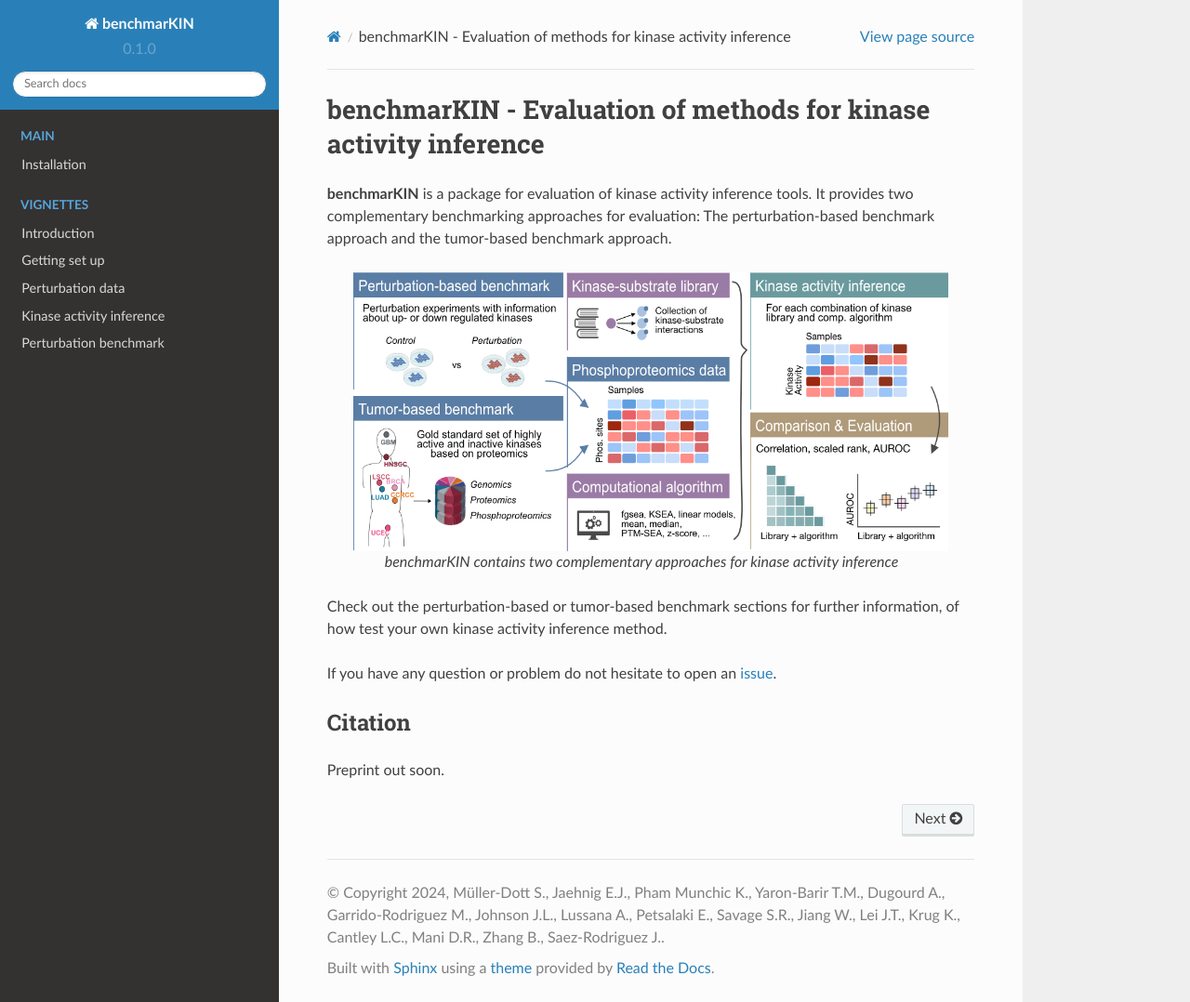
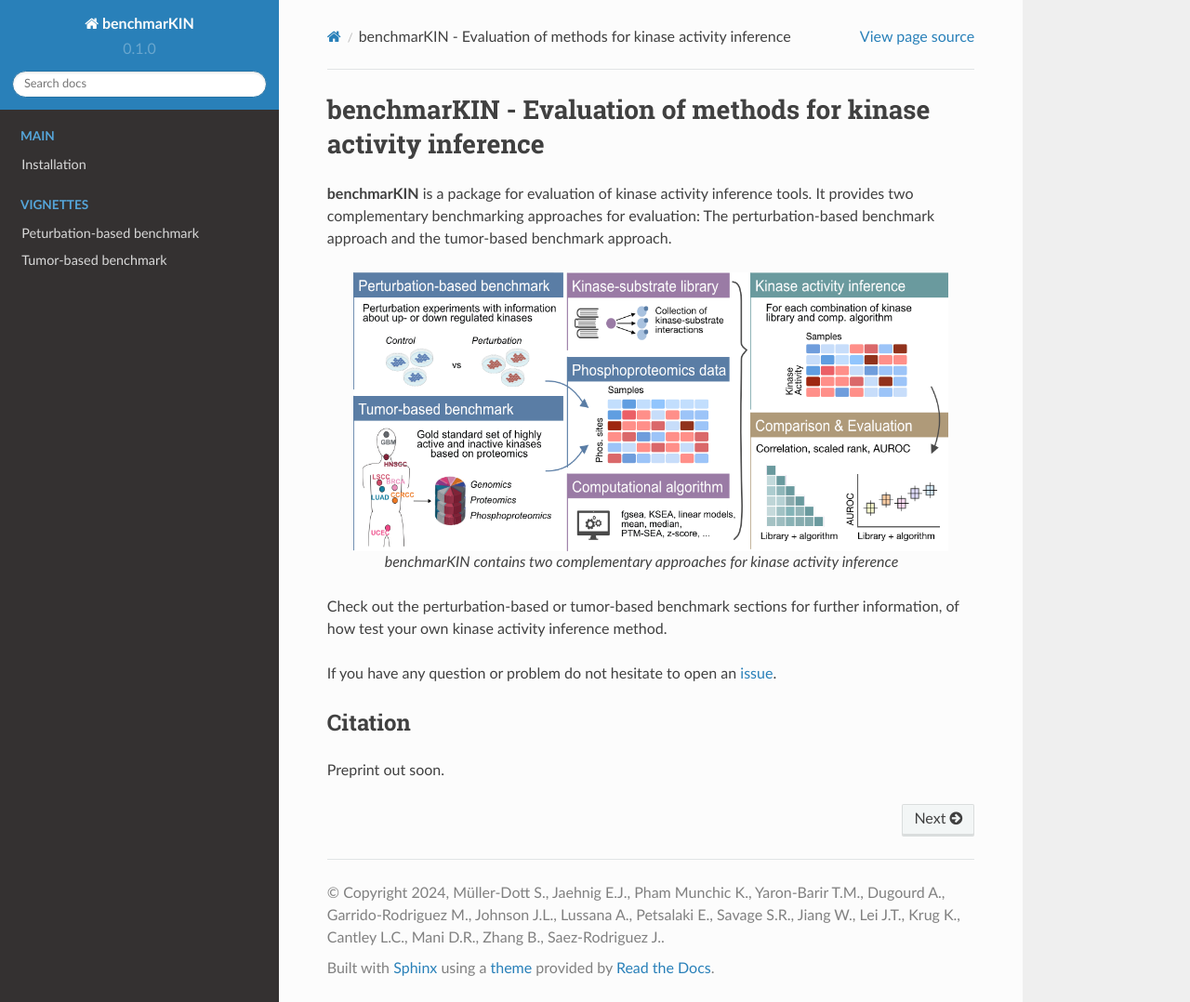
Before and after one commit to saezlab/benchmarKIN, a Sphinx documentation site: the page built from docs/source/index.rst, in a window 1280 px wide and 1078 px high. Shown: the whole window at 93% size. Built offline with Sphinx 7.4.7 and the Read the Docs theme 2.0.0, drawn with Linux system fonts in a browser that asks for light colours; some of the changed lines change nothing that is shown.

Commit message:
edit docs

````diff
--- a/docs/source/index.rst
+++ b/docs/source/index.rst
@@ -36,3 +36,4 @@
    :caption: Vignettes
 
    notebooks/perturbBench
+   notebooks/tumorBench
--- a/docs/source/notebooks/perturbBench.md
+++ b/docs/source/notebooks/perturbBench.md
@@ -1,4 +1,6 @@
-# Introduction
+# Peturbation-based benchmark
+
+## Introduction
 
 This benchmark is based on experiments where specific kinases are
 expected to have an increased or decreased activity after being
@@ -11,7 +13,7 @@
 The methods are then evaluated based on whether they are able to
 recapitulate the peturbed kinases based on their inferred activities.
 
-# Getting set up
+## Getting set up
 
 We first load the required packages to run the benchmark.
 
@@ -44,7 +46,7 @@
 # py_install("git+https://github.com/saezlab/decoupler-py.git", pip = TRUE, envname = "path-to-environment")
 ```
 
-# Perturbation data
+## Perturbation data
 
 The perturbation data can be extracted using the load_perturbData()
 function. This data frame contains the logFC for the perturbation
@@ -85,14 +87,14 @@
 #> 6 21659604   MTOR   -1      <NA> <NA>
 ```
 
-# Kinase activity inference
+## Kinase activity inference
 
 This data can be used to test any method for kinase activity inference.
 
 We will use the z-score (as implemented by RoKAI) and the
 PhosphoSitePlus kinase- substrate library as in example.
 
-## Kinase-substrate library
+### Kinase-substrate library
 
 For that we have already processed a version of PhosphoSitePlus
 (accessed: 19/04/2023) that can be mapped to our phosphorylation site
@@ -133,7 +135,7 @@
 #> 6 PRKCD   HNRNPK_S302|HNRNPK|S302     1
 ```
 
-## Activity inference using the z-score
+### Activity inference using the z-score
 
 The z-score calculates a score for each kinase by aggregating the change
 in abundance of the direct targets in relation to changes in the
@@ -151,9 +153,9 @@
 #> AURKA   -0.2297719 -0.4751803 0.49620247 -0.3783352 -2.1865515
 ```
 
-# Perturbation benchmark
+## Perturbation benchmark
 
-## Area under the receiver operator curve
+### Area under the receiver operator curve
 
 The inferred kinase activities can now be evaluated using the
 run_perturbBench() function. Hereby, it is important to note that the
@@ -175,9 +177,9 @@
 auroc_p
 ```
 
-![](/private/var/folders/th/nbdnn8l96tx88tt8nm212dpw0000gn/T/Rtmp0r0KxJ/preview-341391a81f.dir/perturbBench_files/figure-markdown_github/plot-1.png)
+![](/private/var/folders/th/nbdnn8l96tx88tt8nm212dpw0000gn/T/Rtmp0r0KxJ/preview-34134fcfa2cb.dir/perturbBench_files/figure-markdown_github/plot-1.png)
 
-## Area under the receiver operator curve
+### Area under the receiver operator curve
 
 Additionally we can calculate the rank and scaled rank of the perturbed
 kinase(s) in their respective experiments. A lower rank/scaled rank
--- /dev/null
+++ b/docs/source/notebooks/tumorBench.md
@@ -0,0 +1,242 @@
+# Tumor-based benchmark
+
+## Introduction
+
+This benchmark is based on the cptac dataset which contains genomics,
+proteomics and phosphoproteomics information of multiple patients from
+different cancer types. Here, the proteomics data was used to identify a
+gold standard set of deregulated kinases per patient which are expected
+to have an increased or decreased activity.
+
+The phosphoproteomic data is then used to infer kinase activities and to
+evaluate which method and kinase-substrate library is able to
+recapitulate the gold standard set of kinases.
+
+For this, we provide the normalized abundance of phosphorylation sites
+for each patient across different cancer types.
+
+## Getting set up
+
+We first load the required packages to run the benchmark.
+
+``` r
+library(benchmarKIN)
+library(dplyr)
+#>
+#> Attaching package: 'dplyr'
+#> The following objects are masked from 'package:stats':
+#>
+#>     filter, lag
+#> The following objects are masked from 'package:base':
+#>
+#>     intersect, setdiff, setequal, union
+```
+
+## CPTAC data
+
+We then take a look at the phosphoproteomics data from CPTAC. This data
+is stored as a long data frame in cptacData. For our analysis we will
+transform it to a list of wide data frames for each cancer type which
+can be used for activity inference.
+
+``` r
+cptac_list <- purrr::map(unique(cptacData$cancer), function(cancer_type){
+  cptacData %>%
+    dplyr::filter(cancer == cancer_type) %>%
+    tidyr::pivot_wider(names_from = "sample", values_from = "statistic", values_fill = NA) %>%
+    dplyr::select(-cancer) %>%
+    tibble::column_to_rownames("id")
+})
+
+names(cptac_list) <- unique(cptacData$cancer)
+```
+
+## Activity estimation
+
+Here, we will test the z-score (as implemented by RoKAI) in combination
+with the PhosphoSitePlus kinase-substrate library as in example.
+
+In theory any other method can also be tested with that data.
+
+### Kinase-substrate library
+
+For that we have already processed a version of PhosphoSitePlus
+(accessed: 19/04/2023) that can be mapped to our phosphorylation site
+ids.
+
+``` r
+head(phosphositeplus)
+#> # A tibble: 6 × 8
+#>   source  target      target_protein position   mor sequence ENSEMBL ENSEMBLPROT
+#>   <chr>   <chr>       <chr>          <chr>    <dbl> <chr>    <chr>   <chr>
+#> 1 EIF2AK1 EIF2S1_S52  EIF2S1         S52          1 MILLSEL… ENSG00… <NA>
+#> 2 EIF2AK1 EIF2S1_S49  EIF2S1         S49          1 IEGMILL… ENSG00… <NA>
+#> 3 PRKCD   HDAC5_S259  HDAC5          S259         1 FPLRKTA… ENSG00… <NA>
+#> 4 PRKCD   PTPRA_S204  PTPRA          S204         1 PLLARSP… ENSG00… <NA>
+#> 5 PRKCD   BCL2_S70    BCL2           S70          1 RDPVART… ENSG00… <NA>
+#> 6 PRKCD   HNRNPK_S302 HNRNPK         S302         1 GRGGRGG… ENSG00… <NA>
+```
+
+After mapping the phosphorylation sites we can bring it into the right
+format to run the run_zscore function.
+
+``` r
+pps_id <- cptacData$id %>%
+  unique()
+map_pps <- data.frame(pps_id = pps_id) %>%
+  dplyr::mutate(ENSEMBL = purrr::map_chr(stringr::str_split(pps_id, "\\|"), 1)) %>%
+  dplyr::mutate(ENSEMBL = purrr::map_chr(stringr::str_split(ENSEMBL, "\\."), 1))  %>%
+  dplyr::mutate(sequence = purrr::map_chr(stringr::str_split(pps_id, "\\|"), 4))
+mapped_phosphositeplus <- phosphositeplus %>%
+  dplyr::left_join(map_pps, by = c("ENSEMBL", "sequence"), relationship = "many-to-many") %>%
+  dplyr::mutate(target = pps_id) %>%
+  dplyr::filter(!is.na(pps_id)) %>%
+  dplyr::select(source, target, mor) %>%
+  dplyr::distinct()
+```
+
+### Activity inference using the z-score
+
+The z-score calculates a score for each kinase by aggregating the change
+in abundance of the direct targets in relation to changes in the
+non-targets.
+
+``` r
+act_scores <- purrr::map(cptac_list, ~list(zscore_ppsp = run_zscore(mat = .x, network = mapped_phosphositeplus)))
+```
+
+## CPTAC benchmark
+
+### Gold standard set of kinases
+
+The gold standard set contains kinases per patient which are expected to
+have a high or a low activity. Here we can look at the kinases which are
+supposed to have a high activity for patients which BRCA.
+
+``` r
+str(cptacGS$BRCA$GS_pos_pairs)
+#> List of 363
+#>  $ SCYL3   : chr [1:8] "X11BR009" "X11BR022" "X11BR011" "X05BR016" ...
+#>  $ FGR     : chr [1:6] "X01BR018" "X05BR042" "X11BR006" "X11BR004" ...
+#>  $ AK2     : chr [1:7] "X11BR025" "X01BR001" "X20BR002" "X03BR010" ...
+#>  $ CAMKK1  : chr [1:5] "X11BR028" "X11BR054" "X14BR005" "X11BR075" ...
+#>  $ PDK4    : chr [1:2] "X03BR005" "X05BR026"
+#>  $ PDK2    : chr [1:6] "X11BR025" "X11BR028" "X11BR019" "X03BR005" ...
+#>  $ AGK     : chr [1:11] "X01BR001" "X11BR073" "X20BR002" "X03BR010" ...
+#>  $ MARK4   : chr [1:5] "X11BR047" "X11BR023" "X11BR054" "X11BR036" ...
+#>  $ CDKL5   : chr [1:6] "X11BR047" "X11BR031" "X11BR053" "X11BR028" ...
+#>  $ CDK11A  : chr "X01BR043"
+#>  $ NADK    : chr [1:8] "X11BR019" "X05BR001" "X11BR006" "X11BR004" ...
+#>  $ BAZ1B   : chr [1:9] "X11BR023" "X01BR031" "X01BR018" "X05BR042" ...
+#>  $ BTK     : chr [1:6] "X11BR019" "X11BR030" "X05BR001" "X01BR030" ...
+#>  $ FYN     : chr [1:4] "X11BR030" "X01BR030" "X01BR043" "X01BR008"
+#>  $ MAP4K5  : chr [1:4] "X01BR033" "X05BR001" "X22BR005" "X05BR005"
+#>  $ CLK1    : chr [1:3] "X20BR001" "X11BR006" "X11BR018"
+#>  $ PRKCH   : chr [1:8] "X11BR003" "X11BR030" "X11BR011" "X18BR003" ...
+#>  $ VRK2    : chr [1:5] "X11BR049" "X01BR032" "X11BR032" "X11BR027" ...
+#>  $ MAP2K3  : chr [1:6] "X11BR023" "X09BR005" "X11BR030" "X05BR001" ...
+#>  $ DAPK2   : chr [1:6] "X11BR023" "X20BR007" "X01BR031" "X11BR004" ...
+#>  $ PI4K2B  : chr [1:5] "X11BR011" "X05BR042" "X05BR044" "X01BR025" ...
+#>  $ PNKP    : chr [1:5] "X11BR019" "X14BR005" "X05BR029" "X05BR004" ...
+#>  $ MAPK9   : chr [1:6] "X11BR074" "X11BR025" "X01BR032" "X11BR032" ...
+#>  $ PIK3CB  : chr [1:6] "X01BR027" "X11BR009" "X03BR010" "X05BR044" ...
+#>  $ EIF2AK2 : chr [1:7] "X11BR023" "X11BR024" "X14BR005" "X01BR040" ...
+#>  $ CDK14   : chr [1:5] "X05BR045" "X11BR053" "X01BR018" "X05BR009" ...
+#>  $ CAMK2B  : chr [1:5] "X18BR004" "X20BR001" "X11BR038" "X11BR036" ...
+#>  $ ALDH18A1: chr [1:6] "X01BR001" "X11BR073" "X03BR010" "X22BR005" ...
+#>  $ SPHK2   : chr [1:3] "X11BR004" "X11BR059" "X01BR044"
+#>  $ ADCK1   : chr [1:3] "X11BR006" "X01BR025" "X01BR044"
+#>  $ DGKA    : chr [1:6] "X11BR047" "X06BR003" "X11BR030" "X18BR003" ...
+#>  $ ERBB3   : chr [1:6] "X11BR031" "X11BR073" "X18BR006" "X21BR001" ...
+#>  $ MYLK    : chr [1:9] "X06BR006" "X18BR002" "X03BR013" "X01BR033" ...
+#>  $ MAP2K4  : chr [1:6] "X11BR025" "X01BR032" "X14BR005" "X11BR027" ...
+#>  $ PRKCQ   : chr [1:2] "X06BR003" "X01BR042"
+#>  $ TIE1    : chr [1:5] "X14BR008" "X03BR013" "X01BR023" "X03BR011" ...
+#>  $ PFKP    : chr [1:7] "X01BR027" "X20BR005" "X20BR002" "X01BR043" ...
+#>  $ PKM     : chr [1:6] "X11BR047" "X18BR002" "X11BR042" "X01BR043" ...
+#>  $ PRKCZ   : chr [1:4] "X01BR032" "X11BR054" "X11BR075" "X06BR014"
+#>  $ PDK3    : chr [1:9] "X11BR025" "X01BR001" "X05BR045" "X05BR016" ...
+#>  $ COASY   : chr [1:8] "X06BR003" "X11BR025" "X03BR004" "X22BR005" ...
+#>  $ IP6K2   : chr "X11BR016"
+#>  $ MAST4   : chr [1:5] "X11BR053" "X18BR004" "X11BR019" "X11BR054" ...
+#>  $ TESK2   : chr [1:8] "X03BR004" "X11BR009" "X20BR001" "X03BR002" ...
+#>  $ MAP4K4  : chr [1:5] "X05BR045" "X18BR002" "X05BR029" "X03BR006" ...
+#>  $ MYO3B   : chr [1:2] "X20BR001" "X11BR027"
+#>  $ PRKACA  : chr [1:5] "X01BR032" "X03BR005" "X11BR036" "X22BR006" ...
+#>  $ SPEG    : chr [1:4] "X20BR007" "X05BR009" "X05BR029" "X01BR009"
+#>  $ STK10   : chr [1:6] "X11BR023" "X11BR003" "X11BR073" "X11BR019" ...
+#>  $ ALPK1   : chr [1:4] "X11BR053" "X11BR050" "X03BR005" "X01BR044"
+#>  $ NUAK1   : chr [1:4] "X11BR047" "X11BR055" "X05BR005" "X11BR080"
+#>  $ DGKD    : chr [1:5] "X18BR004" "X20BR001" "X03BR010" "X11BR038" ...
+#>  $ PAK3    : chr [1:4] "X01BR018" "X05BR042" "X11BR016" "X05BR029"
+#>  $ FGFR1   : chr [1:9] "X11BR053" "X14BR008" "X18BR002" "X03BR013" ...
+#>  $ STK17B  : chr [1:3] "X05BR045" "X11BR003" "X11BR030"
+#>  $ AK6     : chr [1:6] "X01BR017" "X09BR005" "X11BR025" "X05BR045" ...
+#>  $ MAST2   : chr [1:6] "X01BR001" "X14BR008" "X11BR016" "X01BR040" ...
+#>  $ EIF2AK1 : chr [1:6] "X11BR025" "X11BR053" "X18BR004" "X20BR001" ...
+#>  $ SEPHS1  : chr [1:8] "X18BR017" "X01BR027" "X20BR002" "X11BR010" ...
+#>  $ ITPKC   : chr [1:7] "X18BR017" "X11BR017" "X09BR007" "X11BR019" ...
+#>  $ NLK     : chr [1:3] "X01BR040" "X11BR075" "X21BR001"
+#>  $ AURKA   : chr [1:7] "X11BR023" "X05BR042" "X11BR016" "X11BR036" ...
+#>  $ MAPKAPK5: chr [1:6] "X01BR027" "X18BR004" "X11BR006" "X11BR055" ...
+#>  $ IRAK3   : chr [1:7] "X09BR007" "X11BR020" "X11BR004" "X01BR040" ...
+#>  $ MAP3K20 : chr [1:4] "X18BR004" "X11BR038" "X11BR059" "X09BR004"
+#>  $ TRPM7   : chr [1:4] "X11BR047" "X05BR026" "X11BR072" "X18BR016"
+#>  $ XYLB    : chr [1:7] "X11BR017" "X20BR002" "X20BR008" "X03BR010" ...
+#>  $ MAP3K1  : chr [1:7] "X11BR025" "X21BR010" "X11BR009" "X18BR003" ...
+#>  $ SRPK1   : chr [1:11] "X11BR023" "X01BR027" "X11BR003" "X20BR007" ...
+#>  $ JAK2    : chr [1:5] "X11BR053" "X14BR008" "X21BR010" "X01BR018" ...
+#>  $ ABL1    : chr [1:3] "X11BR056" "X11BR036" "X13BR009"
+#>  $ CDC7    : chr [1:4] "X01BR018" "X05BR042" "X05BR043" "X11BR036"
+#>  $ MAST3   : chr [1:6] "X11BR023" "X01BR017" "X11BR010" "X03BR005" ...
+#>  $ MKNK2   : chr [1:8] "X11BR053" "X14BR008" "X05BR026" "X11BR038" ...
+#>  $ GRK3    : chr [1:9] "X11BR073" "X11BR013" "X03BR005" "X11BR006" ...
+#>  $ ITPK1   : chr [1:8] "X18BR017" "X09BR007" "X11BR013" "X01BR025" ...
+#>  $ VRK1    : chr [1:11] "X11BR023" "X01BR027" "X20BR005" "X11BR015" ...
+#>  $ RPS6KA5 : chr [1:7] "X06BR003" "X18BR017" "X05BR016" "X14BR005" ...
+#>  $ STK4    : chr [1:10] "X11BR023" "X11BR003" "X11BR020" "X11BR030" ...
+#>  $ PTK6    : chr [1:8] "X11BR028" "X20BR008" "X05BR044" "X11BR042" ...
+#>  $ CSNK2A1 : chr [1:7] "X05BR042" "X14BR005" "X11BR044" "X11BR016" ...
+#>  $ HCK     : chr [1:7] "X05BR045" "X11BR024" "X05BR042" "X01BR043" ...
+#>  $ PRPS2   : chr [1:4] "X11BR031" "X11BR009" "X09BR007" "X11BR016"
+#>  $ BMX     : chr [1:3] "X11BR050" "X01BR031" "X03BR005"
+#>  $ PGK1    : chr [1:7] "X01BR017" "X11BR017" "X18BR002" "X11BR020" ...
+#>  $ CDK16   : chr [1:7] "X01BR001" "X01BR027" "X20BR002" "X01BR025" ...
+#>  $ FLT1    : chr [1:7] "X03BR013" "X18BR004" "X20BR008" "X01BR031" ...
+#>  $ DGKH    : chr [1:7] "X01BR027" "X18BR004" "X01BR043" "X01BR044" ...
+#>  $ MAPK3   : chr [1:7] "X06BR003" "X18BR017" "X14BR008" "X03BR004" ...
+#>  $ NME3    : chr [1:8] "X11BR025" "X01BR032" "X11BR053" "X03BR004" ...
+#>  $ NME4    : chr [1:8] "X09BR005" "X11BR053" "X11BR019" "X22BR005" ...
+#>  $ EEF2K   : chr [1:10] "X11BR047" "X11BR017" "X11BR031" "X11BR053" ...
+#>  $ BCKDK   : chr [1:6] "X11BR025" "X03BR004" "X03BR010" "X01BR025" ...
+#>  $ RIPK2   : chr [1:12] "X11BR023" "X01BR001" "X20BR005" "X20BR002" ...
+#>  $ IKBKB   : chr [1:6] "X11BR025" "X03BR004" "X14BR005" "X01BR025" ...
+#>  $ STK3    : chr [1:8] "X01BR001" "X01BR027" "X11BR013" "X11BR016" ...
+#>  $ MAP4K1  : chr [1:6] "X11BR003" "X11BR073" "X11BR030" "X18BR003" ...
+#>  $ VRK3    : chr [1:9] "X11BR023" "X09BR005" "X11BR031" "X18BR004" ...
+#>  $ DYRK1B  : chr [1:2] "X11BR054" "X11BR012"
+#>   [list output truncated]
+```
+
+## Area under the receiver operator curve
+
+The inferred kinase activities can then be evaluated using the
+benchmarkROC() function. Hereby, it is important to note that the kinase
+symbol needs to match with the gold standard set (here gene symbols).
+
+``` r
+performance <- benchmarkROC(score_lists = act_scores, GS_list = cptacGS)
+```
+
+We can then plot the areas under the receiver operator curve (AUROCs)
+and can compare this with other methods or prior knowledge resources.
+
+``` r
+auroc_p <- performance %>%
+  ggplot2::ggplot(ggplot2::aes(x=method, y=auroc)) +
+  ggplot2::geom_boxplot(outlier.size=1, lwd=0.6) +
+  ggplot2::geom_hline(yintercept = 0.5)
+auroc_p
+```
+
+![](/private/var/folders/th/nbdnn8l96tx88tt8nm212dpw0000gn/T/Rtmp0r0KxJ/preview-341363cca2cc.dir/tumorBench_files/figure-markdown_github/plot-1.png)
````
Also changed, not shown: 3 other files.
